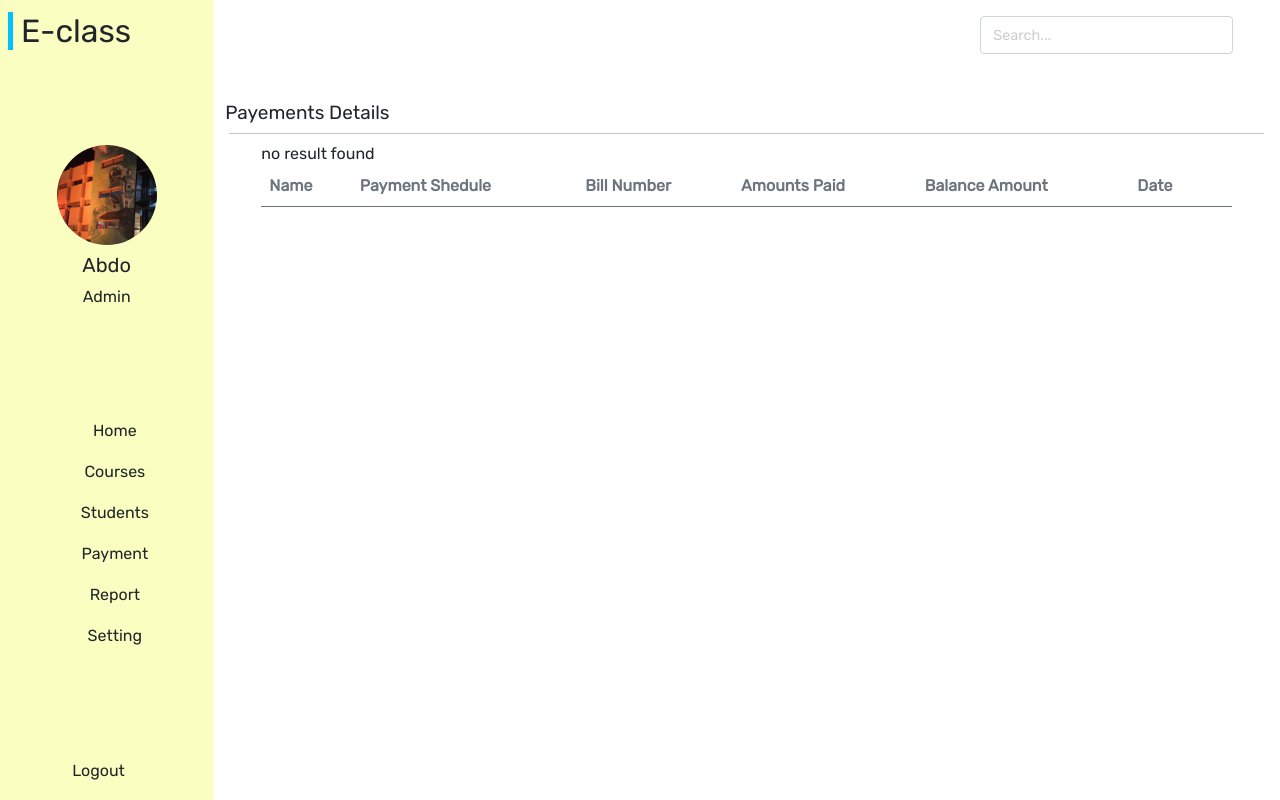
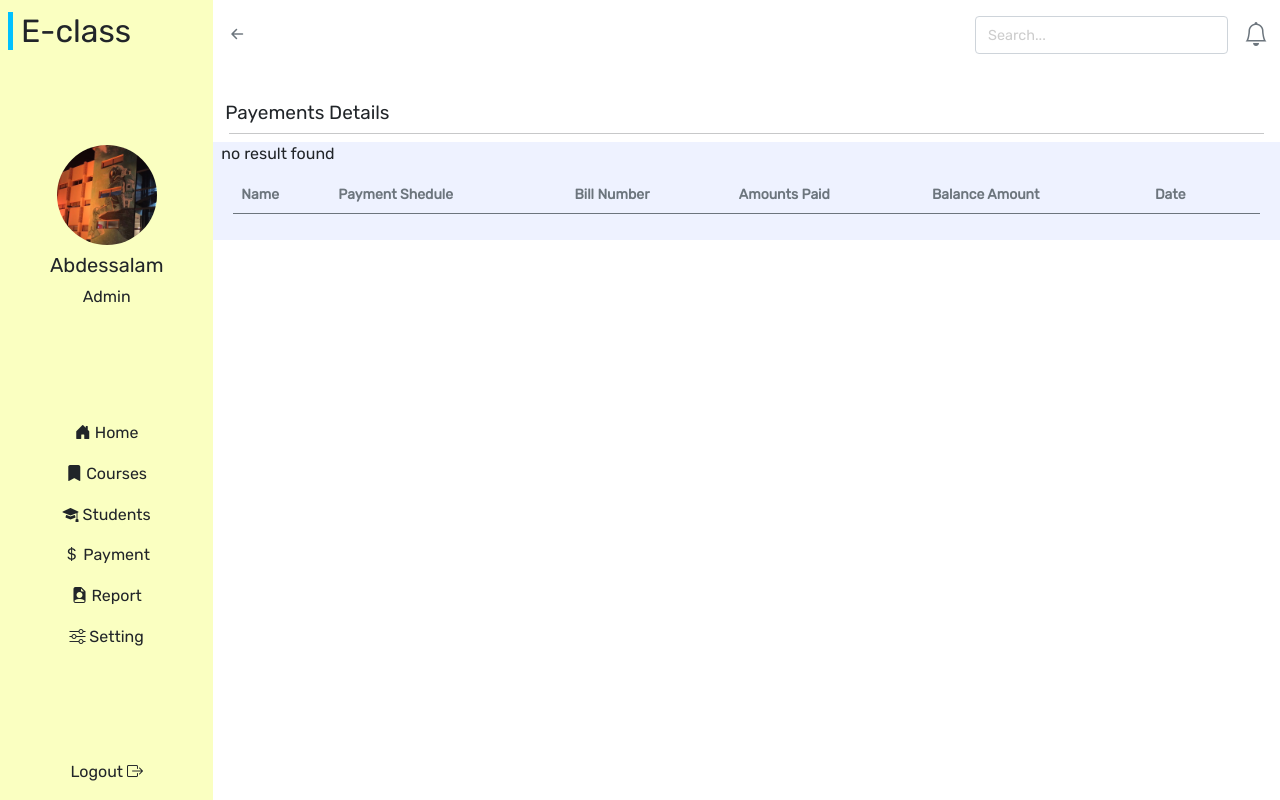
Before and after one commit to Abdessalam-Elboukri/Application-E-learning-E-classe, a PHP site: page /payment.php in a window 1280 px wide. Run offline with PHP 8.4, Linux system fonts and the light colour scheme; data that the repository does not hold is empty.

Commit message:
some changes on course.php ... i added some changes to course.php like icoons and color also i remplaced font-awesome with bootstrap icon via cdn url

```diff
--- a/Application_E-learning_E-classe V1.2/navbar.php
+++ b/Application_E-learning_E-classe V1.2/navbar.php
@@ -1,16 +1,14 @@
-<?php
-    echo '<nav class="d-flex justify-content-between align-items-center mt-3 navbar-expand">
+
+        <nav class="d-flex justify-content-between align-items-center mt-3 navbar-expand">
                 <div class="">
-                    <a href="#"><i class="fa fa-chevron-circle-left text-muted align-content-center fs-4"
-                            aria-hidden="true"></i></a>
+                    <a href="#"><i class="bi bi-arrow-left-short text-muted align-content-center fs-4"></i></a>
                 </div>
                 <div class="d-flex justify-content-between align-items-center gap-3 search-ico">
                     <form>
                         <input class="form-control me-2" type="search" placeholder="Search... ">
                     </form>
                     <div>
-                        <a href="#"><i class="fa fa-bell-o text-muted fs-4"></i></a>
+                        <a href="#"><i class="bi bi-bell text-muted fs-4"></i></a>
                     </div>
                 </div>
-        </nav>'
-?>
+        </nav>
--- a/Application_E-learning_E-classe V1.2/payment.php
+++ b/Application_E-learning_E-classe V1.2/payment.php
@@ -9,7 +9,7 @@
     <link rel="stylesheet" href="bootstrap5/css/bootstrap.css">
     <script src="bootstrap5/js/bootstrap.min.js"></script>
     <script src="bootstrap5/js/bootstrap.bundle.js"></script>
-    <link rel="stylesheet" href="font-awesome/css/font-awesome.css">
+    <link rel="stylesheet" href="https://cdn.jsdelivr.net/npm/bootstrap-icons@1.8.1/font/bootstrap-icons.css">
     <link rel="stylesheet" href="style.css">
 </head>
 
@@ -35,22 +35,20 @@
                     </div>
                     <hr class="m-auto" style="width: 97%;">
                 </div>
-                <div class="row mt-2 px-5 table-responsive">
-                    <table class="table" >
+                <div class="row mt-2 px-2 table-responsive" style="background:#EEF2FF">
+                    <table class="table" style="border-collapse: separate; border-spacing: 0 10px;">
                         <thead>
                             <tr class=" text-muted">
-                                <th scope="col">Name</th>
-                                <th scope="col">Payment Shedule</th>
-                                <th scope="col">Bill Number</th>
-                                <th scope="col">Amounts Paid</th>
-                                <th scope="col">Balance Amount</th>
-                                <th scope="col">Date</th>
+                                <th scope="col" style="font-size:14px;">Name</th>
+                                <th scope="col" style="font-size:14px;">Payment Shedule</th>
+                                <th scope="col" style="font-size:14px;">Bill Number</th>
+                                <th scope="col" style="font-size:14px;">Amounts Paid</th>
+                                <th scope="col" style="font-size:14px;">Balance Amount</th>
+                                <th scope="col" style="font-size:14px;">Date</th>
                                 <th scope="col"></th>
                             </tr>
                         </thead>
                         <tbody class="flex-column">
-
-
                     <?php
                         include_once 'db.php';
                         $query = "SELECT * FROM  payments " ;
@@ -62,7 +60,7 @@
                         while($row = mysqli_fetch_assoc($result)) {
                     ?>
 
-                                <tr class="mt-1">
+                                <tr class="bg-white shadow rounded">
                                         <td class="align-middle "><?php echo  $row['name'] ?></td>
                                         <td class="align-middle"><?php echo $row['payment_shedule'] ?></td>
                                         <td class="align-middle"><?php echo $row['bill_a'] ?></td>
@@ -70,7 +68,7 @@
                                         <td class="align-middle"><?php echo 'DHS ' . $row['balace_a'] ?></td>
                                         <td class="align-middle"><?php echo $row['date'] ?></td>
                                         <td class="text-primary align-middle">
-                                            <i class="fa fa-eye" aria-hidden="true"></i>
+                                            <i class="bi bi-eye-fill"></i>
                                         </td>
                                 </tr>
 
--- a/Application_E-learning_E-classe V1.2/sidebar.php
+++ b/Application_E-learning_E-classe V1.2/sidebar.php
@@ -5,53 +5,54 @@
         </div>
         <div class="text-center d-none d-lg-inline-block ">
             <img src="./images/pexels-photo-2379004 1.png" class="rounded-circle" style="max-width: 100px;">
-            <h5 class="mt-2">Abdo</h5>
+            <h5 class="mt-2">Abdessalam</h5>
             <p>Admin</p>
         </div>
         <nav class="mt-2 ">
-            <ul class="nav d-flex flex-column gap-3  align-items-center">
+            <ul class="nav d-flex flex-column gap-3 text-start align-items-center">
                 <li>
-                    <a href="dashboard.php" class="nav-link col-9 text-dark p-2 d-none d-sm-inline">
-                        <i class="fa fa-home" aria-hidden="true" ></i>
+                    <a href="dashboard.php" class="btn nav-link text-dark p-2 d-none d-sm-inline">
+                    <i class="bi bi-house-door-fill"></i>
                         Home</a>
-                    <a href="dashboard.php" class="d-sm-none fs-3 p-2 text-dark"><i class="fa fa-home "></i></a>
+                    <a href="dashboard.php" class="d-sm-none fs-3 p-2 text-dark"><i class="bi bi-house-door-fill"></i></a>
                 </li>
                 <li>
                     <a href="courses.php" class="btn text-start nav-link p-2 text-dark d-none d-sm-inline">
-                        <i class="fa fa-bookmark" aria-hidden="true"></i>
+                    <i class="bi bi-bookmark-fill"></i>
                         Courses</a>
-                    <a href="courses.php" class="d-sm-none fs-3 p-2 text-dark"><i class="fa fa-bookmark " aria-hidden="true"></i></a>
+                    <a href="courses.php" class="d-sm-none fs-3 p-2 text-dark"><i class="bi bi-bookmark-fill"></i></a>
                 </li>
                 <li>
                     <a href="students.php" class="btn text-start p-2 nav-link  text-dark d-none d-sm-inline">
-                        <i class="fa fa-graduation-cap" aria-hidden="true"></i>
+                    <i class="bi bi-mortarboard-fill"></i>
                         Students</a>
-                    <a href="students.php" class="d-sm-none fs-3 p-2 text-dark"><i class="fa fa-graduation-cap " aria-hidden="true"></i></a>
+                    <a href="students.php" class="d-sm-none fs-3 p-2 text-dark"><i class="bi bi-mortarboard-fill"></i></i></a>
                 </li>
                 <li>
                     <a href="payment.php" class="btn text-start nav-link p-2 text-dark d-none d-sm-inline">
-                        <i class="fa fa-usd" aria-hidden="true"></i>
+                    <i class="bi bi-currency-dollar"></i>
                         Payment</a>
-                    <a href="payment.php" class="d-sm-none fs-3 p-2 text-dark"><i class="fa fa-usd " aria-hidden="true"></i></a>
+                    <a href="payment.php" class="d-sm-none fs-3 p-2 text-dark"><i class="bi bi-currency-dollar"></i></a>
                 </li>
                 <li>
                     <a href="#" class="btn text-start nav-link text-dark d-none p-2 d-sm-inline">
-                        <i class="fa fa-file-text-o" aria-hidden="true"></i>
+                    <i class="bi bi-file-earmark-person-fill"></i>
                         Report</a>
-                    <a href="index.php" class="d-sm-none fs-3 p-2 text-dark"><i class="fa fa-file-text-o" aria-hidden="true"></i></a>
+                    <a href="#" class="d-sm-none fs-3 p-2 text-dark"><i class="bi bi-file-earmark-person-fill"></i></a>
                 </li>
                 <li>
-                    <a href="#" class="btn text-start nav-link text-dark d-none p-2 d-sm-inline">
-                        <i class="fa fa-sliders" aria-hidden="true"></i>
+                    <a href="#" class="btn nav-link text-dark d-none p-2 d-sm-inline">
+
+                    <i class="bi bi-sliders"></i>
                         Setting</a>
-                    <a href="index.php" class="d-sm-none fs-3 p-2 text-dark"><i class="fa fa-sliders" aria-hidden="true"></i></a></a>
+                    <a href="#" class="d-sm-none fs-3 p-2 text-dark"><i class="bi bi-sliders"></i></a></a>
                 </li>
             </ul>
         </nav>
         <div class="mt-3  justify-content-center  d-flex">
-            <a href="index.php" class="btn text-start nav-link text-dark p-2 d-none d-sm-inline">Logout
-                <i class="fa fa-sign-out " aria-hidden="true"></i>
+            <a href="index.php" class="text-start nav-link text-dark p-2 d-none d-sm-inline">Logout
+            <i class="bi bi-box-arrow-right"></i>
             </a>
-            <a href="index.php" class="d-sm-none fs-3 p-2 text-dark"><i class="fa fa-sign-out " aria-hidden="true"></i></a>
+            <a href="index.php" class="d-sm-none fs-3 p-2 text-dark"><i class="bi bi-box-arrow-right"></i></a>
         </div>
     </aside>
--- a/Application_E-learning_E-classe V1.2/style.css
+++ b/Application_E-learning_E-classe V1.2/style.css
@@ -21,10 +21,6 @@
 ::-webkit-scrollbar{
     width: 0!important;
 }
-/* table */
-.table-responsive.height {
-    height:88vh;
-}
 
 @media (max-width:690px) {
     .ecls{
```
Also changed, not shown: Application_E-learning_E-classe V1.2/add_course.php (+21 -8 lines), Application_E-learning_E-classe V1.2/ajout.php (+13 -14 lines), Application_E-learning_E-classe V1.2/courses.php (+13 -13 lines), Application_E-learning_E-classe V1.2/dashboard.php (+5 -5 lines), Application_E-learning_E-classe V1.2/edit.php (+15 -15 lines), Application_E-learning_E-classe V1.2/index.php (+45 -6 lines), Application_E-learning_E-classe V1.2/students.php (+23 -33 lines), Application_E-learning_E-classe V1.2/images/courses/start now.png (added), Application_E-learning_E-classe V1.2/images/profiles/1.png (added), Application_E-learning_E-classe V1.2/images/profiles/3.png (added), Application_E-learning_E-classe V1.2/images/profiles/4.png (added), Application_E-learning_E-classe V1.2/images/profiles/5.png (added), Application_E-learning_E-classe V1.2/images/profiles/7.png (added), Application_E-learning_E-classe V1.2/images/profiles/8.png (added), 1 more files.
